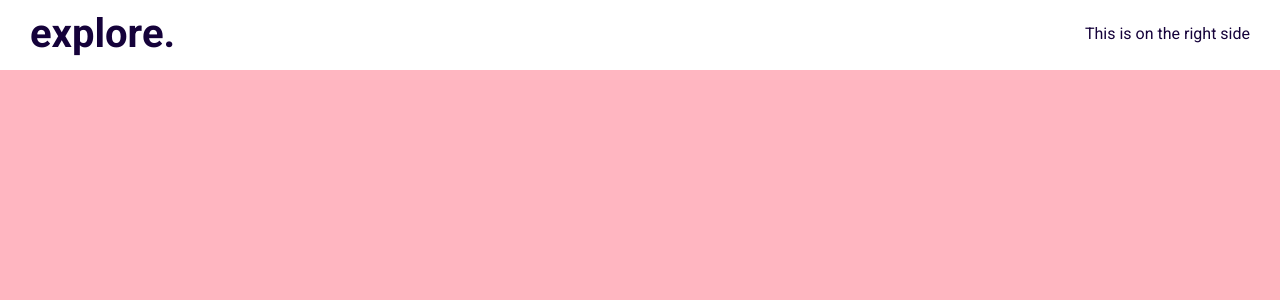
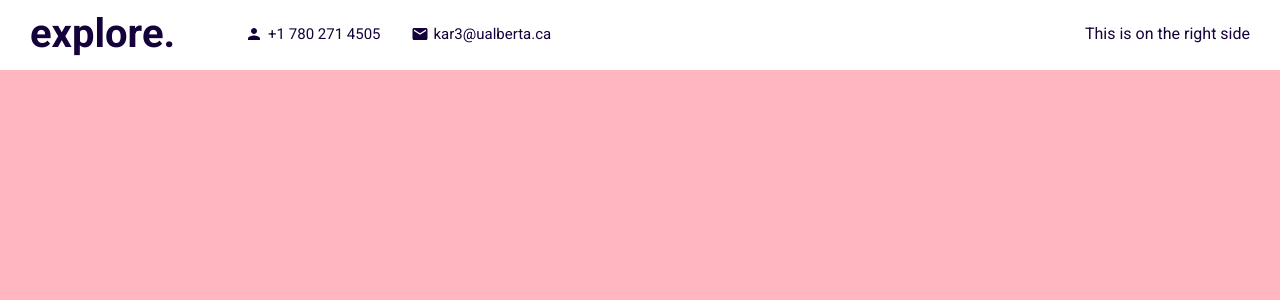
Before and after one commit to kricha7ds/portfolio, a React (Create React App) app: page / in a window 1280 px wide. Shown: the top 300 px of the page. Built offline with nearby package versions, Linux system fonts and the light colour scheme.

Commit message:
adding contact to navbar

```diff
--- a/src/components/navbar/Navbar.jsx
+++ b/src/components/navbar/Navbar.jsx
@@ -1,4 +1,5 @@
 import "./navbar.scss"
+import {Person, Email} from "@material-ui/icons"
 
 export default function Navbar() {
     return (
@@ -6,6 +7,14 @@ export default function Navbar() {
             <div className="wrapper">
                 <div className="left">
                     <a href="#intro" className="logo">explore.</a>
+                    <div className="itemContainer">
+                        <Person className="icon"/>
+                        <span>+1 780 271 4505</span>
+                    </div>
+                    <div className="itemContainer">
+                        <Email className="icon"/>
+                        <span>kar3@ualberta.ca</span>
+                    </div>
                 </div>
                 <div classname="right">
                     This is on the right side
--- a/src/components/navbar/navbar.scss
+++ b/src/components/navbar/navbar.scss
@@ -17,11 +17,31 @@
 
         .left {
 
+            display: flex;
+            align-items: center;
+
             .logo {
                 font-size: 40px;
                 font-weight: 700;
                 text-decoration: none;
                 color: inherit;
+                margin-right: 40px;
+            }
+
+            .itemContainer {
+                display: flex;
+                align-items: center;
+                margin-left: 30px;
+
+                .icon {
+                    font-size: 18px;
+                    margin-right: 5px;
+                }
+
+                span {
+                    font-size: 15px;
+                    font-weight: 400;
+                }
             }
         }
     }
```
